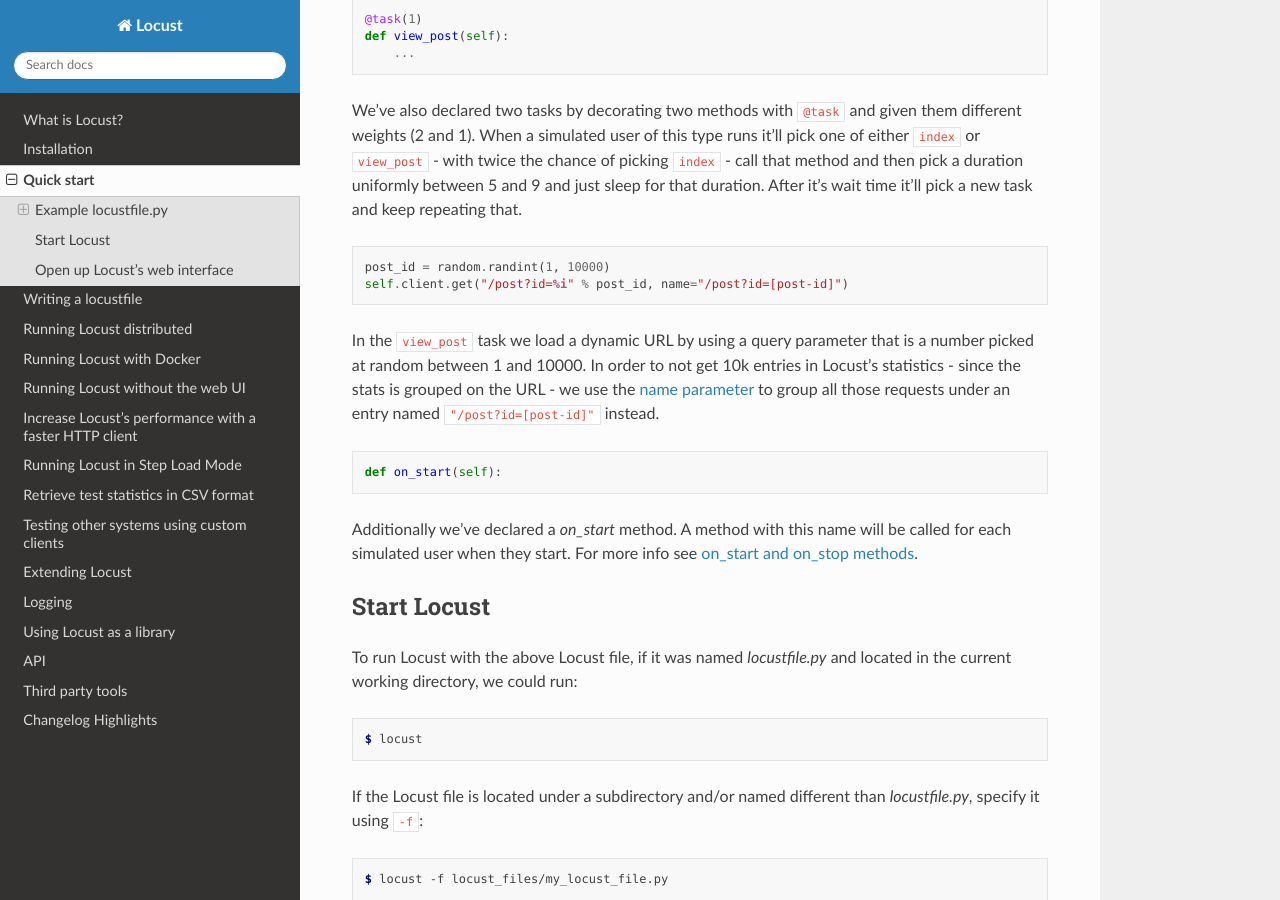
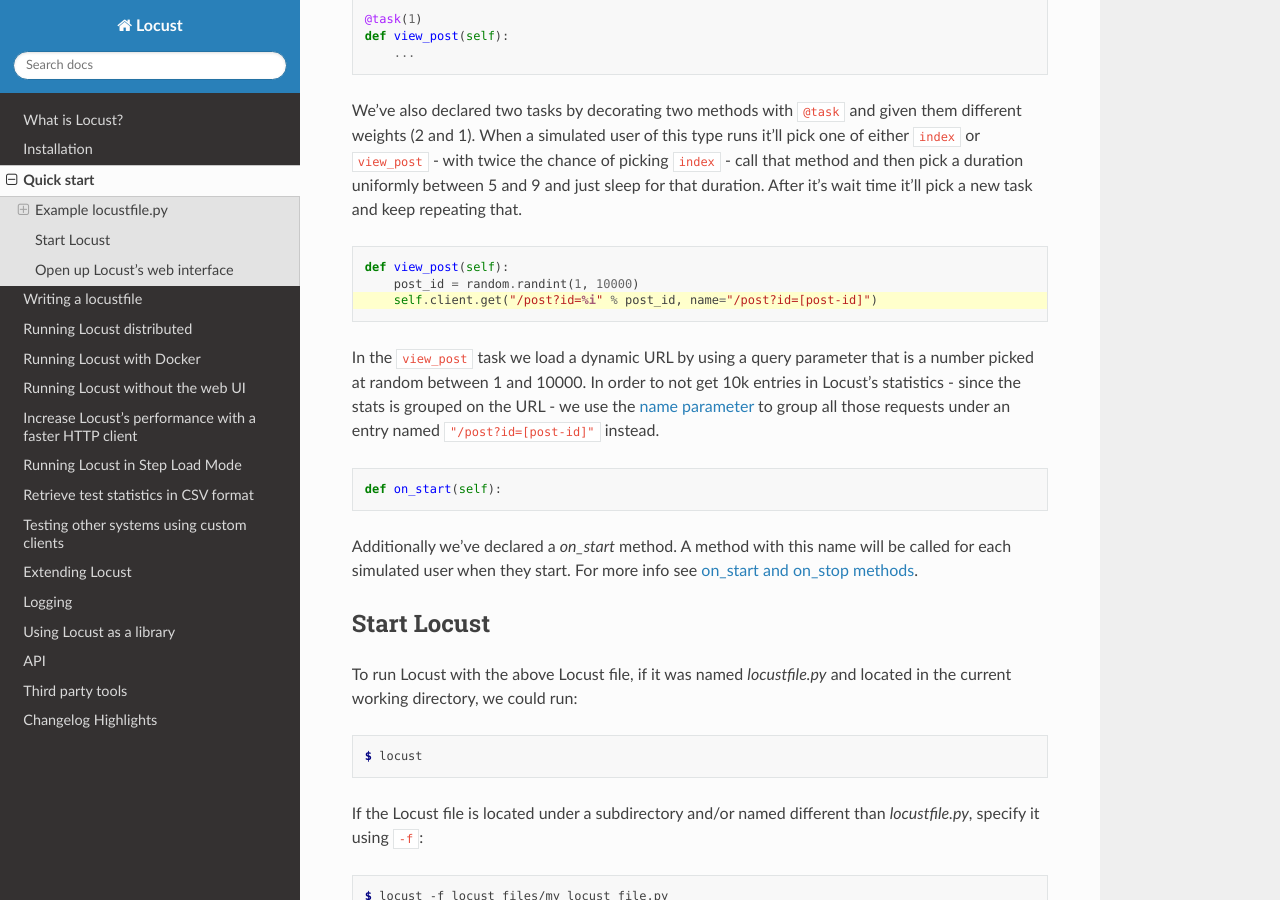
Before and after one commit to locustio/locust, a Sphinx documentation site: the page built from docs/quickstart.rst, in a window 1280 px wide and 900 px high, scrolled down 1409 px. Built offline with Sphinx 7.4.7 and the Read the Docs theme 2.0.0, drawn with Linux system fonts in a browser that asks for light colours.

```diff
--- a/docs/quickstart.rst
+++ b/docs/quickstart.rst
@@ -81,9 +81,11 @@ uniformly between 5 and 9 and just sleep for that duration. After it's wait time
 and keep repeating that.
 
 .. code-block:: python
+    :emphasize-lines: 3,3
 
-    post_id = random.randint(1, 10000)
-    self.client.get("/post?id=%i" % post_id, name="/post?id=[post-id]")
+    def view_post(self):
+        post_id = random.randint(1, 10000)
+        self.client.get("/post?id=%i" % post_id, name="/post?id=[post-id]")
 
 In the ``view_post`` task we load a dynamic URL by using a query parameter that is a number picked at random between
 1 and 10000. In order to not get 10k entries in Locust's statistics - since the stats is grouped on the URL - we use
```
